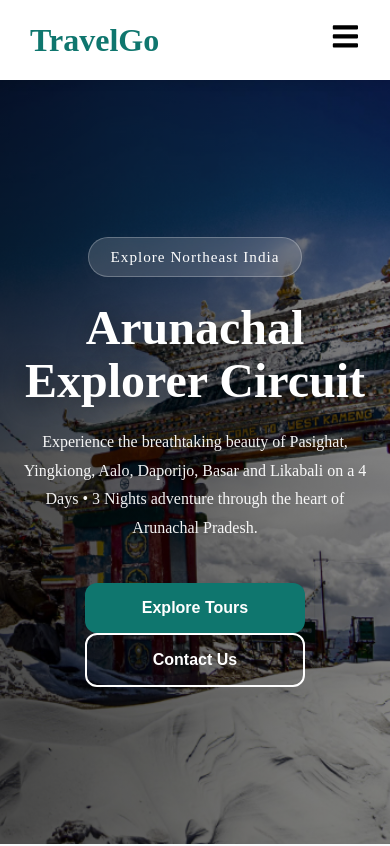
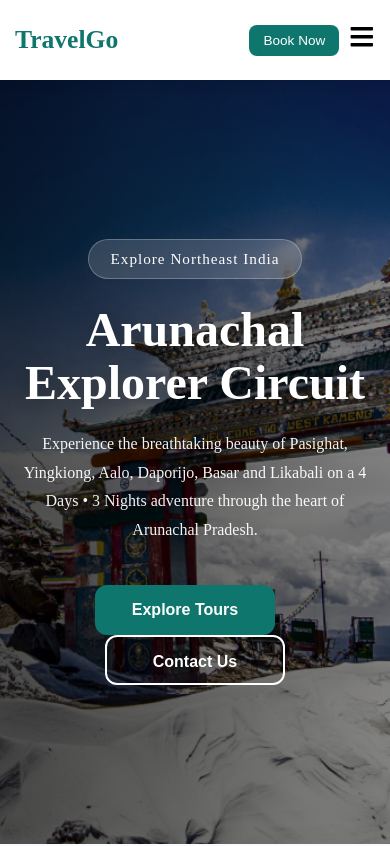
Before and after one commit to ritikgupta7783/arunachal-explorer, a React (Vite) app: page / in a window 390 px wide. Shown: the top 846 px of the page. Built offline with nearby package versions, Linux system fonts and the light colour scheme.

Commit message:
Updated mobile layout and hero section

```diff
--- a/src/components/Hero/home.css
+++ b/src/components/Hero/home.css
@@ -84,18 +84,25 @@
   color: rgba(255,255,255,0.95);
 }
 
-.hero-buttons {
+.hero-buttons{
     display: flex;
-
-  justify-content: center;
-
-  gap: 20px;
+    flex-direction: column;
+    align-items: center;
+    gap: 15px;
 }
 
+.primary-btn,
+.secondary-btn{
+    width: 180px;
+    height: 55px;
+    font-size: 1rem;
+    border-radius: 12px;
+}
 .primary-btn {
   border: none;
 
   background: #0f766e;
+  margin-right: 20px;
 
   color: white;
 
@@ -164,13 +171,15 @@
     font-size: 1rem;
   }
 
-  .hero-buttons {
+   .hero-buttons{
         flex-direction: column;
         align-items: center;
+        gap: 15px;
     }
 
     .primary-btn,
-  .secondary-btn {
-    width: 220px;
+    .secondary-btn{
+        width: 180px;
+        height: 50px;
     }
 }
--- a/src/components/Navbar/navbar.css
+++ b/src/components/Navbar/navbar.css
@@ -19,7 +19,7 @@
 
   background: white;
 
-  box-shadow: 0 2px 10px rgba(0,0,0,0.08);
+  box-shadow: 0 2px 10px rgba(0, 0, 0, 0.08);
 
   position: sticky;
   top: 0;
@@ -35,7 +35,7 @@
   cursor: pointer;
 }
 
-/* LINKS */
+/* NAV LINKS */
 
 .nav-links {
   display: flex;
@@ -53,7 +53,20 @@
   color: #0f766e;
 }
 
-/* DESKTOP BUTTON */
+.nav-links a {
+  text-decoration: none;
+  color: inherit;
+}
+
+/* RIGHT SIDE */
+
+.nav-actions {
+  display: flex;
+  align-items: center;
+  gap: 15px;
+}
+
+/* BOOK NOW BUTTON */
 
 .desktop-btn {
   border: none;
@@ -76,13 +89,7 @@
   background: #115e59;
 }
 
-/* MOBILE BUTTON */
-
-.mobile-btn {
-  display: none;
-}
-
-/* HAMBURGER */
+/* MENU ICON */
 
 .menu-icon {
   display: none;
@@ -93,7 +100,6 @@
 /* TABLET */
 
 @media (max-width: 992px) {
-
   .navbar {
     padding: 0 30px;
   }
@@ -101,15 +107,20 @@
   .nav-links {
     gap: 20px;
   }
-
 }
 
 /* MOBILE */
 
 @media (max-width: 768px) {
+  .navbar {
+    padding: 0 20px;
+  }
 
   .desktop-btn {
-    display: none;
+    display: block;
+    padding: 10px 16px;
+    font-size: 0.9rem;
+    text-decoration: none;
   }
 
   .menu-icon {
@@ -135,30 +146,44 @@
     text-align: center;
 
     transition: 0.4s ease;
+    text-decoration: none;
   }
 
   .nav-links.active {
     left: 0;
   }
 
-  .mobile-btn {
-    display: inline-block;
+  .logo {
+    font-size: 1.8rem;
+  }
+}
 
-    border: none;
+/* SMALL MOBILE */
 
-    padding: 12px 24px;
-
-    background: #0f766e;
-
-    color: white;
-
-    border-radius: 8px;
-
-    cursor: pointer;
+@media (max-width: 480px) {
+  .navbar {
+    padding: 0 15px;
   }
 
+  .logo {
+    font-size: 1.6rem;
+  }
+
+  .desktop-btn {
+    padding: 8px 14px;
+    font-size: 0.85rem;
+  }
+
+  .menu-icon {
+    font-size: 1.6rem;
+  }
+
+  .nav-actions {
+    gap: 10px;
+
+  }
+  .nav-actions a {
+   text-decoration: none;
+
+  }
 }
-.nav-links a {
-  text-decoration: none;
-  color: inherit;
-}
--- a/src/components/Navbar/navbar.jsx
+++ b/src/components/Navbar/navbar.jsx
@@ -9,40 +9,37 @@ function Navbar() {
     setMenuOpen(!menuOpen);
   };
 
+  const closeMenu = () => {
+    setMenuOpen(false);
+  };
+
   return (
     <nav className="navbar">
-      <div className="logo">
-        TravelGo
-      </div>
+      <div className="logo">TravelGo</div>
 
       <ul className={`nav-links ${menuOpen ? "active" : ""}`}>
-  <li>
+        <li onClick={closeMenu}>
           <a href="#hero">Home</a>
         </li>
 
-  <li>
+        <li onClick={closeMenu}>
           <a href="#destinations">Destinations</a>
         </li>
 
-  <li>
+        <li onClick={closeMenu}>
           <a href="#journey">Itinerary</a>
         </li>
 
-  <li>
+        <li onClick={closeMenu}>
           <a href="#about">About</a>
         </li>
 
-  <li>
+        <li onClick={closeMenu}>
           <a href="#contact">Contact</a>
         </li>
-
-  <a href="#contact">
-  <button className="mobile-btn">
-    Book Now
-  </button>
-</a>
       </ul>
 
+      <div className="nav-actions">
         <a href="#contact">
           <button className="desktop-btn">
             Book Now
@@ -52,6 +49,7 @@ function Navbar() {
         <div className="menu-icon" onClick={toggleMenu}>
           {menuOpen ? <FaTimes /> : <FaBars />}
         </div>
+      </div>
     </nav>
   );
 }
```
Also changed, not shown: src/components/Hero/home.jsx (line endings or trailing spaces). Lines whose indentation alone changed are shown as unchanged.
